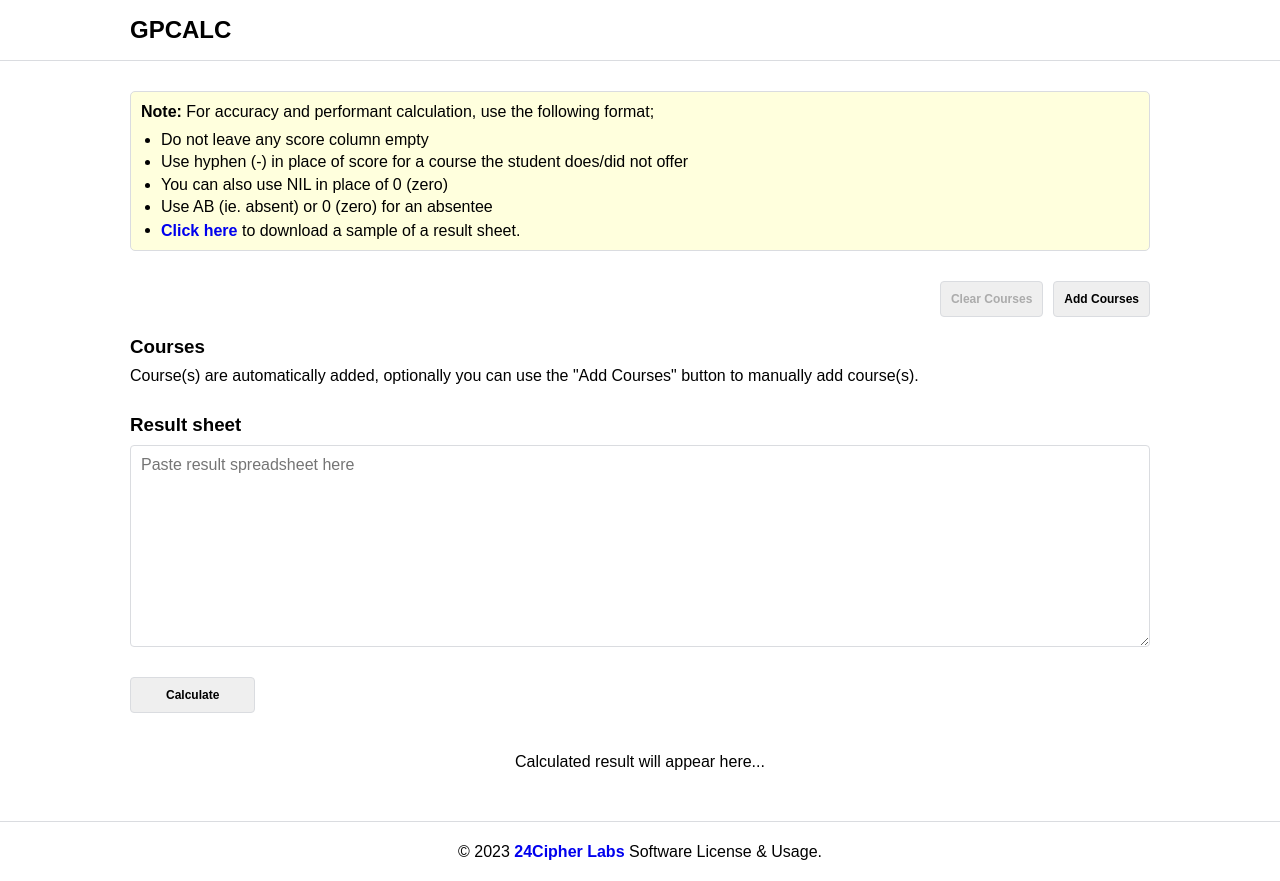
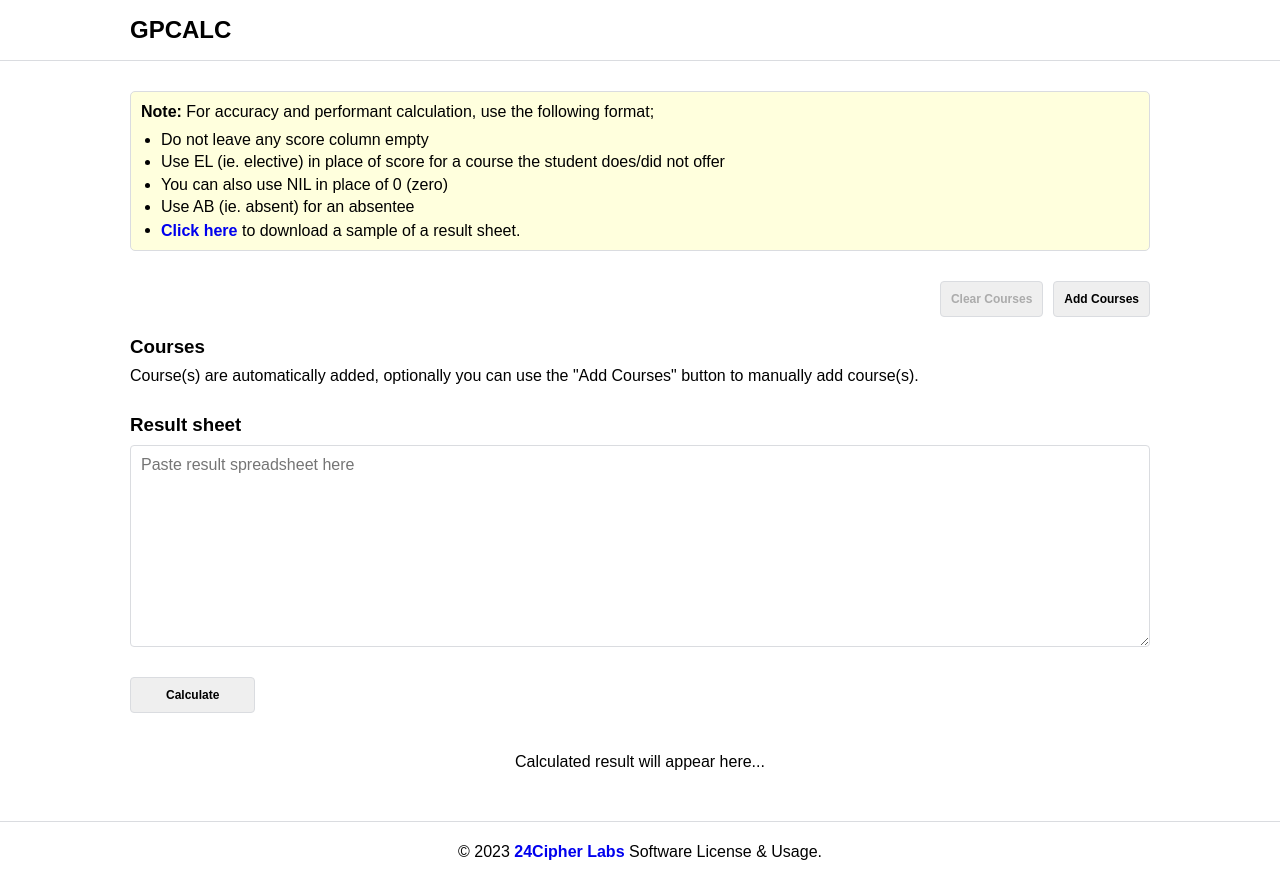
Before and after one commit to 24Cipher/gpcalc, a React (Vite) app: page / in a window 1280 px wide. Built offline with nearby package versions, Linux system fonts and the light colour scheme.

Commit message:
Replaced hyphen (-) with elective (EL)

```diff
--- a/src/pages/Home.tsx
+++ b/src/pages/Home.tsx
@@ -190,7 +190,7 @@ export default function Home({ clearBodyStyles }: HomeProps) {
 				// get result data headings
 				// GPA will be used to identify where headings stops
 				const headingsLastItemIndex = _cleanedResultData.findIndex(
-					(e) => e.toLowerCase() === "gpa"
+					(e) => e.toLowerCase().replace(/\./g, "") === "gpa"
 				);
 				if (headingsLastItemIndex === -1) {
 					throw new Error("Oops, invalid result data format.");
@@ -261,11 +261,11 @@ export default function Home({ clearBodyStyles }: HomeProps) {
 						<ul className="m-t-10" style={{ paddingLeft: "20px" }}>
 							<li>Do not leave any score column empty</li>
 							<li>
-								Use hyphen (-) in place of score for a course the student
+								Use EL (ie. elective) in place of score for a course the student
 								does/did not offer
 							</li>
 							<li>You can also use NIL in place of 0 (zero)</li>
-							<li>Use AB (ie. absent) or 0 (zero) for an absentee</li>
+							<li>Use AB (ie. absent) for an absentee</li>
 							<li>
 								<a
 									href="composite-result-template.xlsx"
--- a/src/utils/helpers.ts
+++ b/src/utils/helpers.ts
@@ -31,7 +31,7 @@ export function calcGrade(
 	unit: number,
 	pass: number
 ): [string, number] {
-	let matchScore = score.match(/(-|NIL|AB)/i);
+	let matchScore = score.match(/(EL|NIL|AB)/i);
 	if (matchScore) {
 		return [matchScore[0], 0];
 	}
@@ -57,12 +57,12 @@ export function calcGrade(
 export function calculator(dataChunk: string[], courses: CourseData[]) {
 	// get all units
 	const units = courses.map((course, i) =>
-		"-" !== dataChunk[i] ? course[1] : 0
+		"EL" !== dataChunk[i] ? course[1] : 0
 	);
 
 	// get all pass mark
 	const passMarks = courses.map((course, i) =>
-		"-" !== dataChunk[i] ? course[2] : 0
+		"EL" !== dataChunk[i] ? course[2] : 0
 	);
 
 	// get total grade
```
Also changed, not shown: 1 other file (tests, documents, lock files or other folders).
